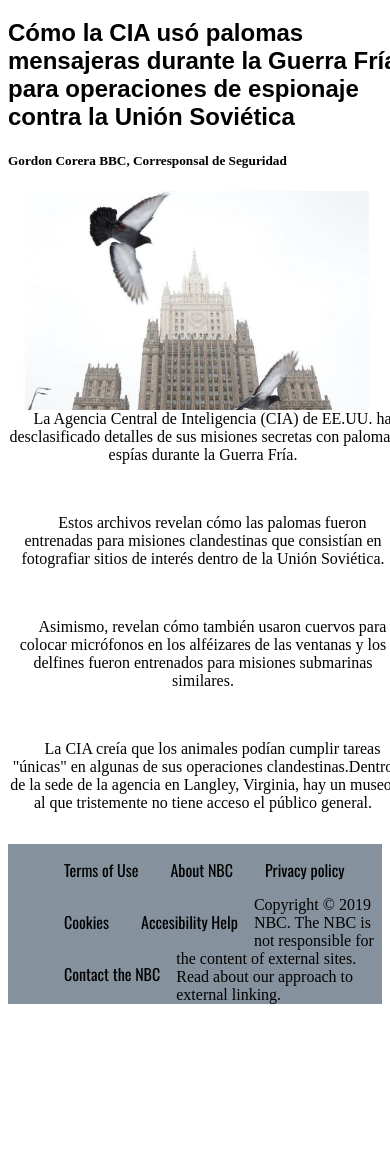
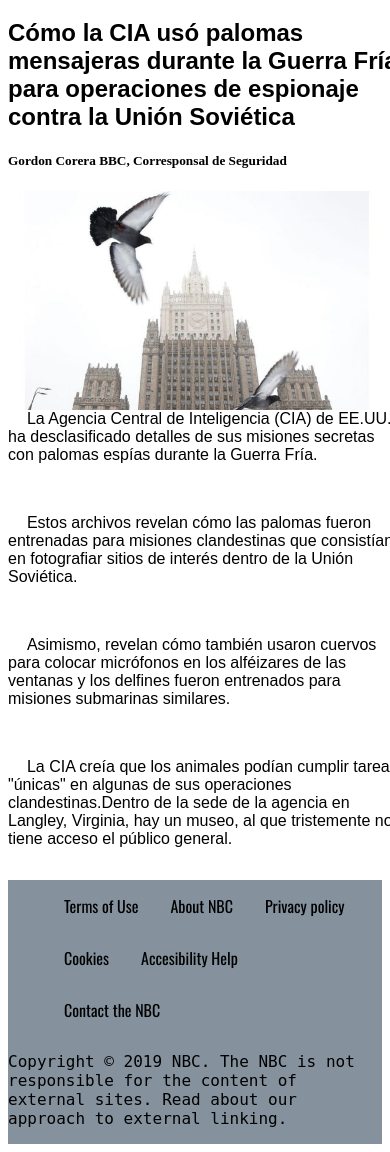
Before and after one commit to Maximiliano-Gomez/UTN_NEWS_PAGE, a PHP site: page / in a window 390 px wide. Shown: the part 315-1467 px from the top of the page. Before the commit the page ends 1319 px from the top, so only its background shows below. Run offline with PHP 8.4, Linux system fonts and the light colour scheme.

Commit message:
Resposive del footer

```diff
--- a/Style.css
+++ b/Style.css
@@ -89,6 +89,8 @@
 main p{
   text-indent: 0.5cm;
   color: black;
+  font-family: Arial, Helvetica, sans-serif;
+  font-style: normal;
 }
 .artcentral img{
   float: right;
@@ -146,15 +148,19 @@
     display: none;
   }
   main p {
-    text-align: center;
+    text-align: left;
   }
   main {
     display: flex;
     flex-direction: column;
+    width: 100vw;
   }
   article img {
     width: 100vw;
   }
+ }
+ .copyright{
+   display: inline-block;
  }
  @media only screen and (max-width: 1030px) {
    main {
--- a/index.html
+++ b/index.html
@@ -80,7 +80,9 @@
         </ul><br>
         </div>
         <br>
-        <p class="copyright">Copyright © 2019 NBC. The NBC is not responsible for the content of external sites. Read about our approach to external linking.</p>
+        <div class="copyright">
+        <p>Copyright © 2019 NBC. The NBC is not responsible for the content of external sites. Read about our approach to external linking.</p>
+        </div>
     </footer>
 
 </body>
```
